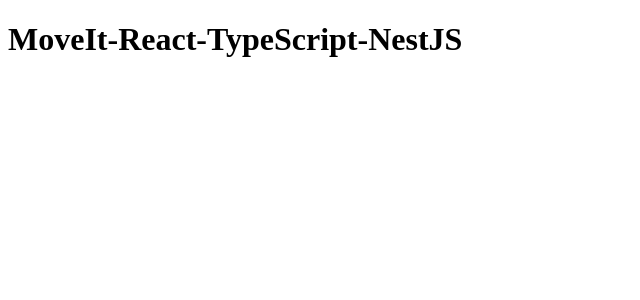
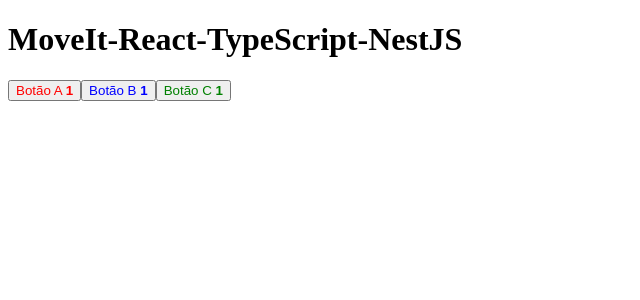
Before and after one commit to crummenauerca/MoveIt-React-TypeScript, a React (Create React App) app: page / in a window 1280 px wide. Shown: the top 300 px of the page, without its empty margins (0-640 px from the left). Built offline with nearby package versions, Linux system fonts and the light colour scheme.

Commit message:
Using components, their properties and states

```diff
--- a/src/App.tsx
+++ b/src/App.tsx
@@ -1,6 +1,13 @@
+import { Button } from './components/Button'
+
 function App() {
   return (
-    <h1>MoveIt-React-TypeScript-NestJS</h1>
+    <div>
+      <h1>MoveIt-React-TypeScript-NestJS</h1>
+      <Button color="red">Botão A</Button>
+      <Button color="blue">Botão B</Button>
+      <Button color="green">Botão C</Button>
+    </div>
   );
 }
 
--- /dev/null
+++ b/src/components/Button.tsx
@@ -0,0 +1,20 @@
+import { useState } from "react";
+
+interface ButtonProps {
+    color: string,
+    children: string
+}
+
+export function Button(props: ButtonProps) {
+    const [counter, setCounter] = useState(1)
+
+    function increment() {
+        setCounter(counter + 1)
+    }
+
+    return (
+        <button type="button" style={{ color: props.color }} onClick={increment}>
+            {props.children} <strong>{counter}</strong>
+        </button>
+    )
+}
```
